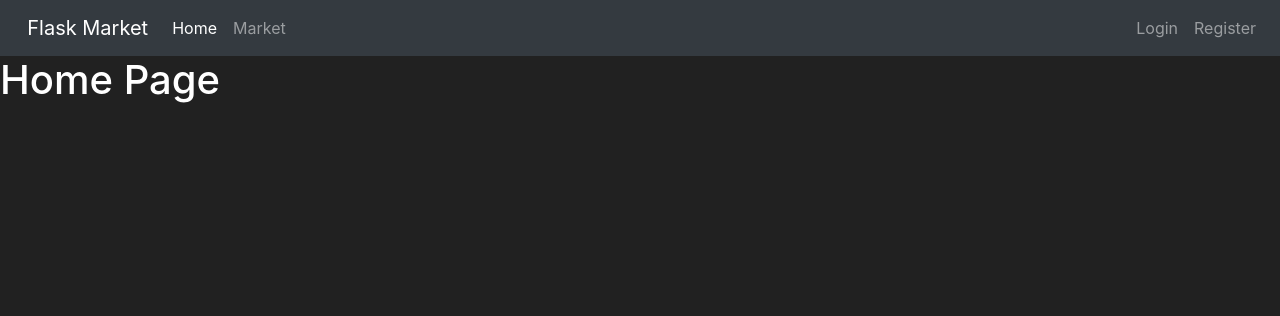
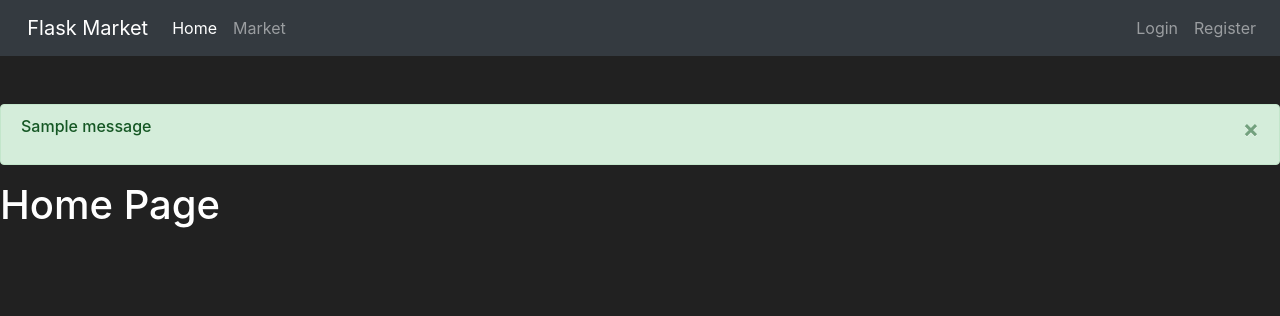
Before and after one commit to bidhyapokharel/FlaskProject, a Flask app: page / in a window 1280 px wide. Shown: the top 316 px of the page. Run offline with Flask 2, Linux system fonts and the light colour scheme; one stand-in notice (Sample message) is shown; some libraries are stand-ins or nearby versions.

Commit message:
Add Alert boxes for error message

```diff
--- a/FlaskProject/market/routes.py
+++ b/FlaskProject/market/routes.py
@@ -1,5 +1,5 @@
 from market import app
-from flask import render_template, redirect, url_for
+from flask import render_template, redirect, url_for, flash
 from market.models import Item, User
 from market.forms import RegisterForm
 from market import db
@@ -28,5 +28,5 @@ def register_page():
 
     if form.errors != {}: #If there are any err. from validation
         for err_msg in form.errors.values():
-            print(f'There was an error in {err_msg}')
+            flash(f'There was an error in {err_msg}',category='danger')
     return render_template('register.html',form=form)
--- a/FlaskProject/market/templates/base.html
+++ b/FlaskProject/market/templates/base.html
@@ -37,11 +37,27 @@
         </div>
       </nav>
         <h1>
+            <br/>
+            {% with messages = get_flashed_messages(with_categories=true) %}
+              {% if messages %}
+                {% for category, message in messages %}
+                  <div class="alert alert-{{ category }} alert-dismissible d-flex align-items-center justify-content-between" role="alert">
+                    <p style='font-size:1rem;'> {{ message }} </p>
+                    <button type="button" class="m1-2 mb-1 close" data-dismiss="alert" aria-label="Close">
+                      <span aria-hidden="true"> &times; </span>
+                    </button>
+                  </div>
+                {% endfor %}
+              {% endif %}
+            {% endwith %}
+
             {% block content %}
 
             {% endblock %}
         </h1>
     <script src="https://cdn.jsdelivr.net/npm/bootstrap@5.0.0/dist/js/bootstrap.bundle.min.js" integrity="sha384-p34f1UUtsS3wqzfto5wAAmdvj+osOnFyQFpp4Ua3gs/ZVWx6oOypYoCJhGGScy+8" crossorigin="anonymous"></script>
+    <script src="https://ajax.googleapis.com/ajax/libs/jquery/1.12.4/jquery.min.js"></script>
+    <script type="text/javascript" src="https://www.gstatic.com/charts/loader.js"></script>
     <script src="https://code.jquery.com/jquery-3.3.1.slim.min.js" integrity="sha384-q8i/X+965DzO0rT7abK41JStQIAqVgRVzpbzo5smXKp4YfRvH+8abtTE1Pi6jizo" crossorigin="anonymous"></script>
 </body>
   <style>
```
